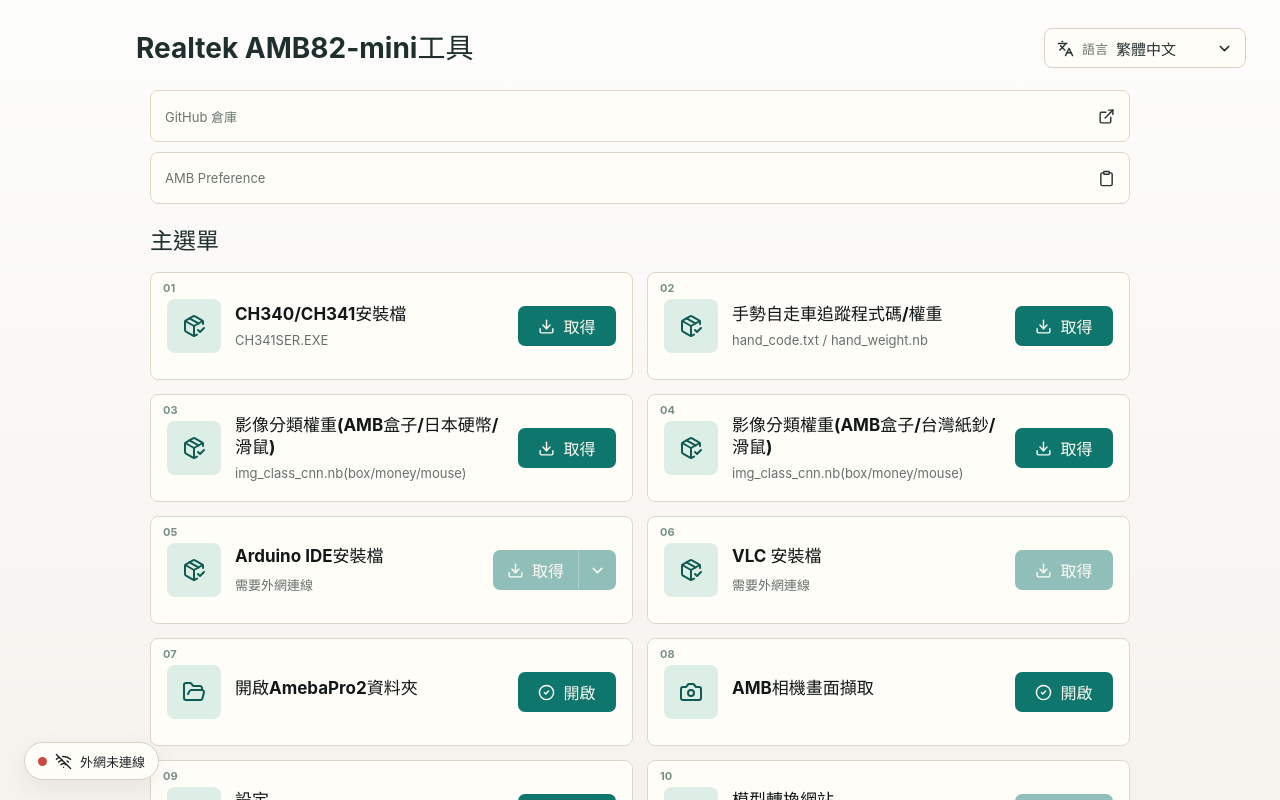
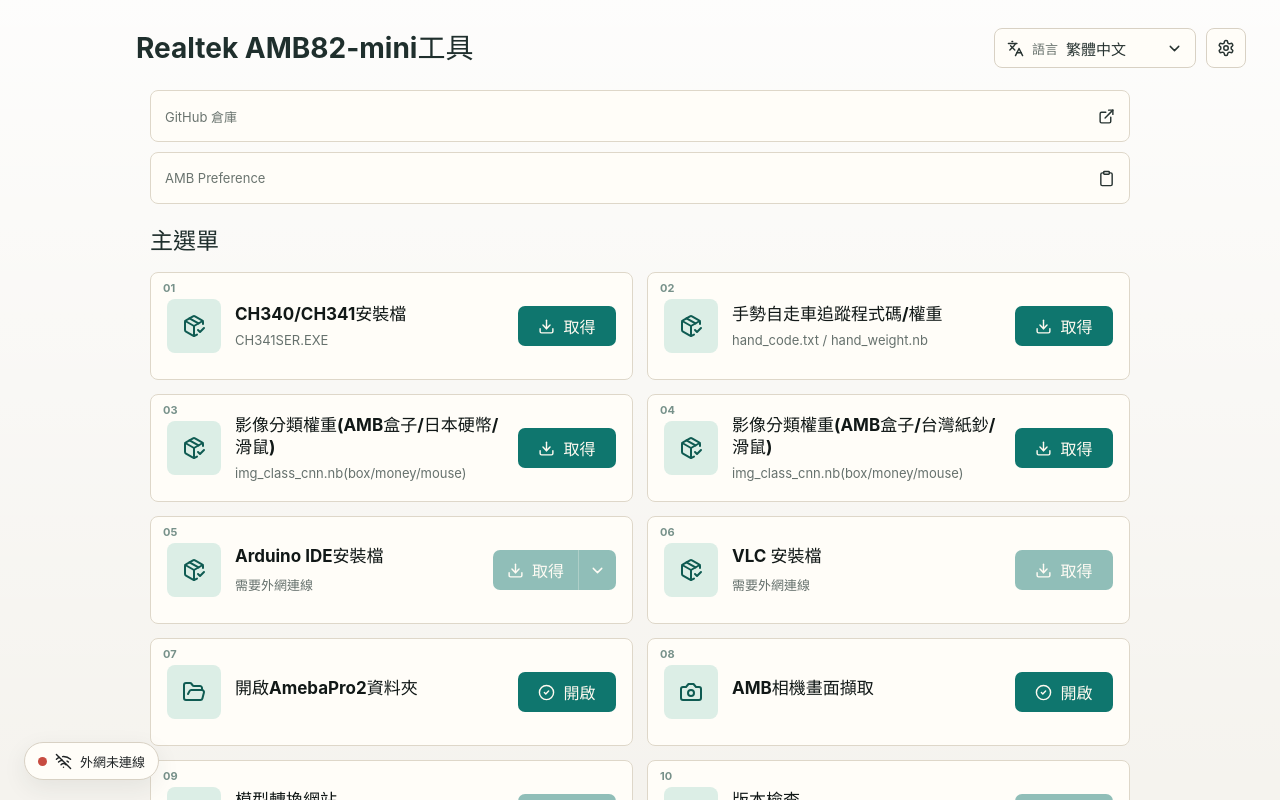
Before and after one commit to breeze0305/Realtek_AMB82mini_computer_plugin, a React (Vite) app: page / in a window 1280 px wide. Built offline with nearby package versions, Linux system fonts and the light colour scheme.

Commit message:
Refine settings page layout

```diff
--- a/src/App.tsx
+++ b/src/App.tsx
@@ -135,8 +135,8 @@
     cameraGuideTitle: "拍攝教學",
     settings: "設定",
     uvcDeviceSettings: "UVC device屬性設定",
-    uvcFormat: "UVC格式",
     uvcdSaved: "UVC設定已儲存",
+    defaultOption: "預設",
     ready: "就緒",
     latest: "目前為最新版本",
     update: "偵測到新版本",
@@ -179,8 +179,8 @@
     cameraGuideTitle: "Capture Guide",
     settings: "Settings",
     uvcDeviceSettings: "UVC device properties",
-    uvcFormat: "UVC format",
     uvcdSaved: "UVC setting saved",
+    defaultOption: "default",
     ready: "Ready",
     latest: "You are on the latest version",
     update: "New version available",
@@ -223,8 +223,8 @@
     cameraGuideTitle: "撮影ガイド",
     settings: "設定",
     uvcDeviceSettings: "UVC device properties",
-    uvcFormat: "UVC format",
     uvcdSaved: "UVC setting saved",
+    defaultOption: "既定",
     ready: "準備完了",
     latest: "最新バージョンです",
     update: "新しいバージョンがあります",
@@ -257,6 +257,10 @@
   { value: "H264", label: "H264" },
   { value: "H265", label: "H265" },
 ];
+
+function uvcdOptionLabel(option: { value: UvcdFormat; label: string }, defaultLabel: string) {
+  return option.value === "MJPG" ? `${option.label} (${defaultLabel})` : option.label;
+}
 
 function savedPhotoText(language: Language, path: string, fallback: string) {
   const match = path.match(/image_(\d+)\.jpg$/i);
@@ -708,17 +712,6 @@
       menuActions: undefined,
     },
     {
-      title: t.settings,
-      detail: t.uvcDeviceSettings,
-      icon: SettingsIcon,
-      action: () => void openSettingsView(),
-      label: t.open,
-      disabled: false,
-      key: null,
-      actionIcon: CheckCircle2,
-      menuActions: undefined,
-    },
-    {
       title: t.modelConverter,
       detail: "",
       icon: ExternalLink,
@@ -746,8 +739,20 @@
   ];
 
   return (
-    <main className="appShell">
-      <header className="appHeader">
+    <main className={`appShell ${view === "settings" ? "settingsShell" : ""}`}>
+      <header className={`appHeader ${view === "settings" ? "settingsPageHeader" : ""}`}>
+        {view === "settings" ? (
+          <button
+            type="button"
+            className="settingsBackButton"
+            onClick={() => setView("home")}
+            title={t.back}
+          >
+            <ArrowLeft size={18} />
+            <span>{t.settings}</span>
+          </button>
+        ) : (
+          <>
             <button
               className="backButton"
               onClick={() => {
@@ -761,6 +766,7 @@
               {t.back}
             </button>
             <h1>{t.appTitle}</h1>
+            <div className="headerActions">
               <div
                 className={`languageSelect ${isLanguageMenuOpen ? "isOpen" : ""}`}
                 ref={languageMenuRef}
@@ -800,8 +806,21 @@
                   </div>
                 )}
               </div>
+              <button
+                type="button"
+                className="settingsIconButton"
+                onClick={() => void openSettingsView()}
+                title={t.settings}
+                aria-label={t.settings}
+              >
+                <SettingsIcon size={18} />
+              </button>
+            </div>
+          </>
+        )}
       </header>
 
+      {view !== "settings" && (
         <section className="linkPanel">
           <button onClick={() => void openUrl(dashboard?.metadata.repository)} title={t.github}>
             <span>{t.github}</span>
@@ -814,6 +833,7 @@
             <Clipboard size={17} />
           </button>
         </section>
+      )}
 
       {status && <div className={`feedbackToast ${isFeedbackLeaving ? "leaving" : ""}`}>{status}</div>}
 
@@ -912,7 +932,6 @@
 
       {view === "settings" && (
         <section className="contentSection settingsSection">
-          <h2>{t.settings}</h2>
           <div className="settingsRow">
             <label htmlFor="uvcd-format">{t.uvcDeviceSettings}</label>
             <select
@@ -923,17 +942,11 @@
             >
               {uvcdFormatOptions.map((item) => (
                 <option value={item.value} key={item.value}>
-                  {item.label}
+                  {uvcdOptionLabel(item, t.defaultOption)}
                 </option>
               ))}
             </select>
           </div>
-          <dl className="pathList">
-            <div>
-              <dt>{t.uvcFormat}</dt>
-              <dd>{uvcdFormatOptions.find((item) => item.value === selectedUvcdFormat)?.label ?? selectedUvcdFormat}</dd>
-            </div>
-          </dl>
         </section>
       )}
 
@@ -992,10 +1005,12 @@
         </section>
       )}
 
+      {view !== "settings" && (
         <div className={internetConnected ? "networkStatus online" : "networkStatus offline"}>
           {internetConnected ? <Wifi size={17} /> : <WifiOff size={17} />}
           {internetConnected ? t.online : t.offline}
         </div>
+      )}
     </main>
   );
 }
--- a/src/styles.css
+++ b/src/styles.css
@@ -48,6 +48,11 @@
     #f5f3ee;
 }
 
+.settingsShell {
+  gap: 26px;
+  padding: 46px 56px 72px;
+}
+
 .appHeader {
   display: grid;
   grid-template-columns: auto 1fr auto;
@@ -65,6 +70,8 @@
 
 .backButton,
 .languageSelectButton,
+.settingsIconButton,
+.settingsBackButton,
 .linkPanel button,
 .primaryBtn,
 .secondaryBtn,
@@ -89,6 +96,61 @@
 .backButton[hidden] {
   visibility: hidden;
   display: inline-flex;
+}
+
+.settingsPageHeader {
+  width: min(560px, 100%);
+  grid-template-columns: 1fr;
+  justify-self: center;
+}
+
+.settingsPageHeader .settingsBackButton {
+  justify-self: start;
+}
+
+.headerActions {
+  display: inline-flex;
+  align-items: center;
+  justify-content: flex-end;
+  gap: 10px;
+}
+
+.settingsIconButton {
+  width: 40px;
+  height: 40px;
+  padding: 0;
+  border: 1px solid #d8d1c4;
+  border-radius: 8px;
+  color: #273331;
+  background: #fffdf8;
+}
+
+.settingsIconButton:hover,
+.settingsIconButton:focus-visible,
+.settingsBackButton:hover,
+.settingsBackButton:focus-visible {
+  color: #0f5b52;
+}
+
+.settingsIconButton:hover,
+.settingsIconButton:focus-visible {
+  background: #dceee6;
+}
+
+.settingsBackButton:hover,
+.settingsBackButton:focus-visible {
+  background: transparent;
+}
+
+.settingsBackButton {
+  min-height: 34px;
+  padding: 0;
+  border: 0;
+  border-radius: 7px;
+  color: #273331;
+  background: transparent;
+  font-size: 22px;
+  font-weight: 700;
 }
 
 .languageSelect {
@@ -399,15 +461,15 @@
 }
 
 .settingsSection {
-  max-width: 720px;
+  width: min(560px, 100%);
+  max-width: 560px;
+  justify-self: center;
 }
 
 .settingsRow {
   display: grid;
-  grid-template-columns: minmax(180px, 240px) minmax(260px, 1fr);
-  align-items: center;
-  gap: 12px;
-  padding: 18px;
+  gap: 14px;
+  padding: 22px;
   border: 1px solid #ded7c9;
   border-radius: 8px;
   background: #fffdf8;
@@ -420,12 +482,14 @@
 }
 
 .settingsRow select {
-  min-height: 42px;
-  padding: 0 10px;
+  width: 100%;
+  min-height: 46px;
+  padding: 0 12px;
   border: 1px solid #d8d1c4;
   border-radius: 7px;
   color: #273331;
   background: #ffffff;
+  font-size: 16px;
 }
 
 .videoFrame {
@@ -610,11 +674,11 @@
     grid-template-columns: 1fr;
   }
 
-  .settingsRow {
-    grid-template-columns: 1fr;
-  }
-
   .appShell {
     padding-inline: 22px;
   }
+
+  .settingsShell {
+    padding-inline: 22px;
+  }
 }
```
Lines whose indentation alone changed are shown as unchanged.
